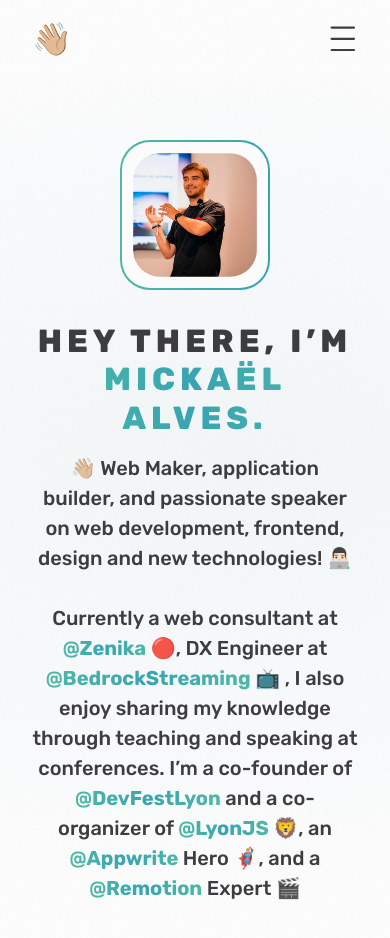
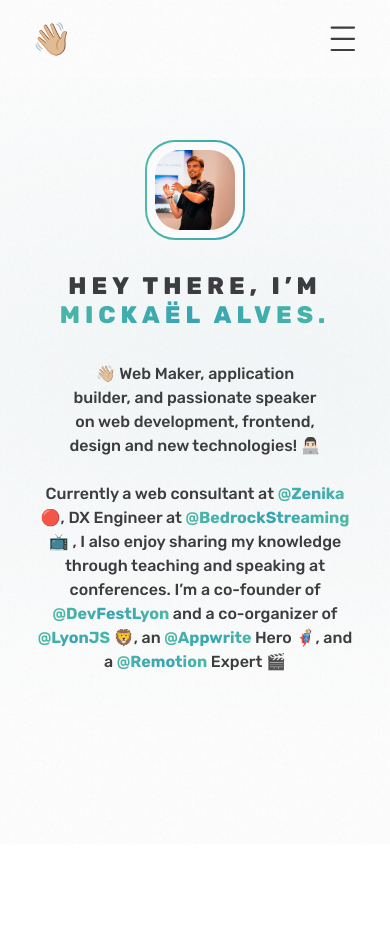
Before and after one commit to mickaelalvs/mickaelalvs.dev, a Next.js app: page / in a window 390 px wide. Shown: the top 938 px of the page. After the commit the page ends 844 px from the top, so only its background shows below. Built offline with nearby package versions, Linux system fonts and the light colour scheme.

Commit message:
🆖Update icon + responsive

```diff
--- a/app/layout.tsx
+++ b/app/layout.tsx
@@ -4,18 +4,30 @@ import '../styles/reset.scss';
 import React from 'react';
 import {Rubik} from 'next/font/google';
 import {Header} from '../modules/header/Header';
-import {Metadata} from 'next';
+import {Metadata, Viewport} from 'next';
 
 interface RootLayoutProps {
   children: React.ReactNode;
 }
 
+export const viewport: Viewport = {
+  themeColor: '#f4f4f5',
+};
+
 export const metadata: Metadata = {
   description:
     '👋🏼 Welcome to Mickaël Alves site! Web maker, app builder, and passionate speaker on web dev, design, and new tech. Web consultant at @Zenika 🔴, DX Engineer at @BedrockStreaming 📺. Speaker, educator, co-organizer of @LyonJS 🦁, @Appwrite Hero 🦸🏼‍♂️ & @Remotion Expert 🎬.',
   icons: {
-    icon: 'images/mickael-alves.png',
+    icon: 'images/favicon.ico',
+    shortcut: 'images/mickael-alves.png',
     apple: 'images/mickael-alves.png',
+    other: [
+      {
+        rel: 'icon',
+        sizes: '36x36',
+        url: 'favicon-36x36.png',
+      },
+    ],
   },
 };
 
--- a/modules/home/HeroHome.module.scss
+++ b/modules/home/HeroHome.module.scss
@@ -40,6 +40,10 @@
         padding: 1rem 0;
       }
 
+      @media (max-width: 480px) {
+        gap: 2rem;
+      }
+
       h1 {
         font-size: 4rem;
         line-height: 1.2;
@@ -61,7 +65,7 @@
 
         @media (max-width: 480px) {
           text-align: center;
-          font-size: 2rem;
+          font-size: 1.5rem;
         }
       }
 
@@ -83,6 +87,7 @@
         }
 
         @media (max-width: 480px) {
+          font-size: 1rem;
           text-align: center;
           width: 100%;
         }
@@ -107,16 +112,20 @@
       }
 
       @media (max-width: 480px) {
-        width: 150px;
+        width: 100px;
       }
 
       img {
         height: auto;
         padding: 1rem;
-        border-radius: 30px;
+        border-radius: 25px;
 
         @media (max-width: 1200px) {
           padding: 0.2rem;
+        }
+
+        @media (max-width: 480px) {
+          padding: 0rem;
         }
       }
     }
```
Also changed, not shown: public/images/favicon-36x36.png (added), 1 other file (tests, documents, lock files or other folders).
